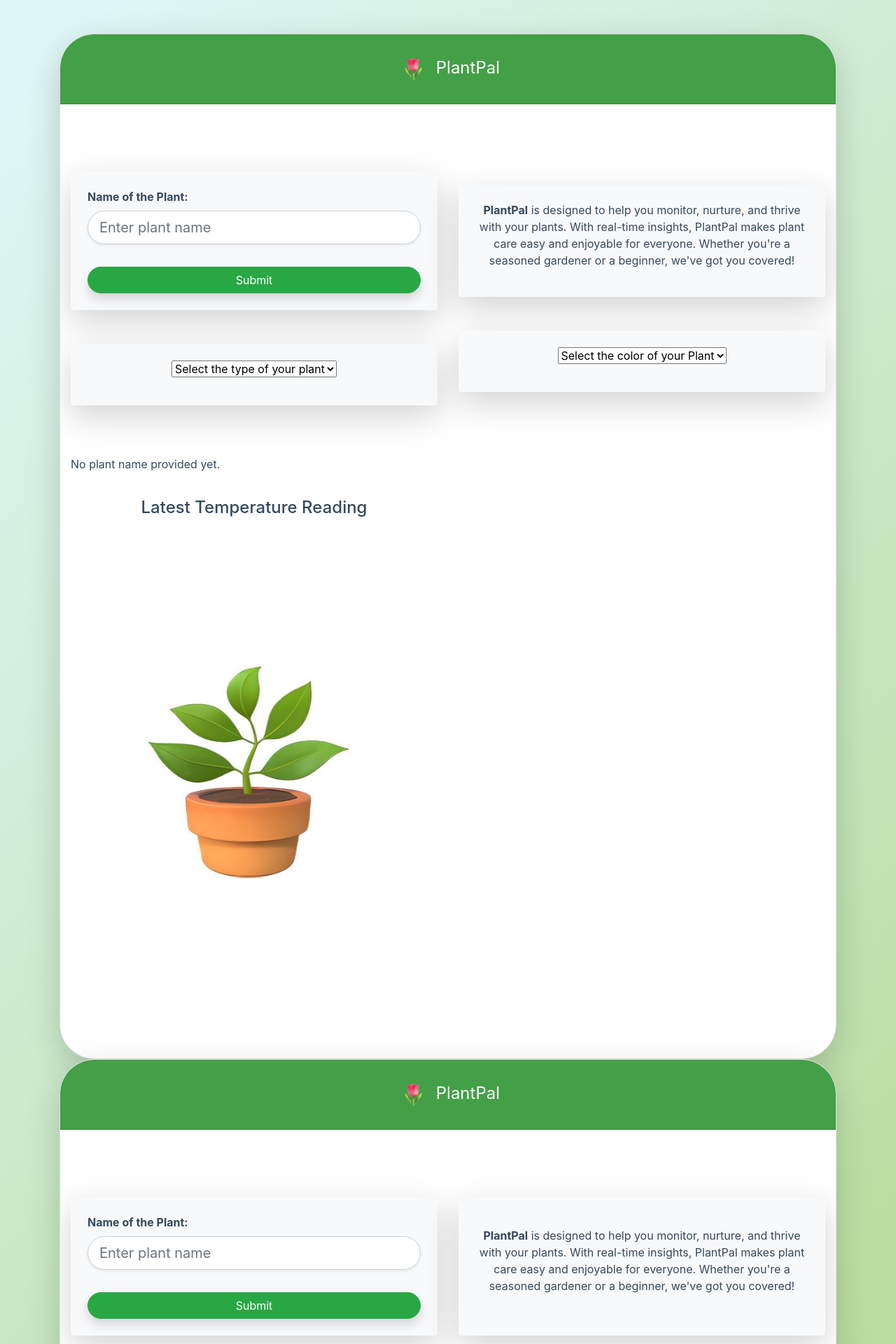
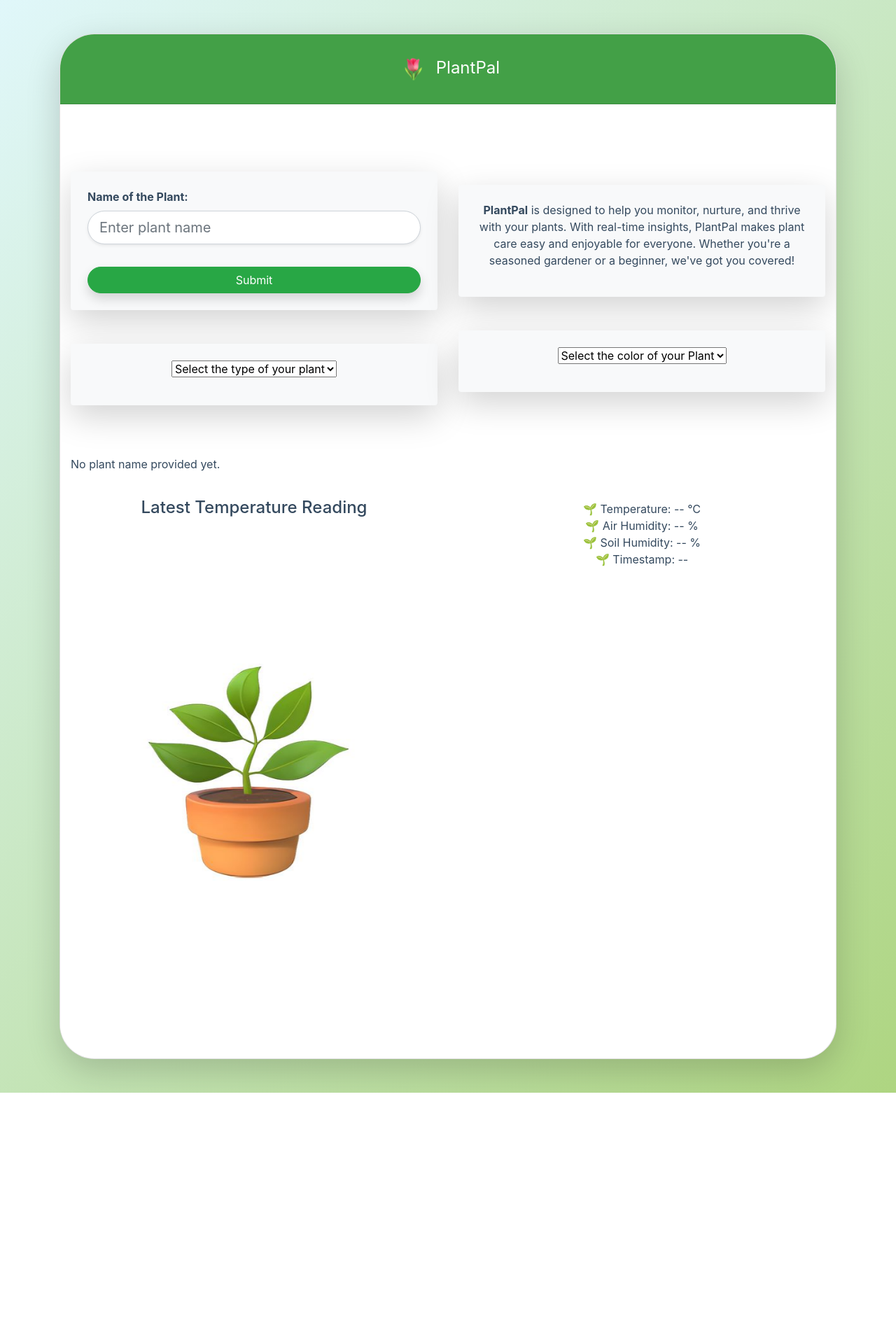
Before and after one commit to EdgarRetes/IoT-Plant, a Django app: template sensor_data/templates/main.html in a window 1280 px wide. Shown: the top 1920 px of the page at 70% size. After the commit the page ends 1561 px from the top, so only its background shows below. Run offline with Django 5.2, Linux system fonts and the light colour scheme; the template is opened without the code that fills it, so the values that code supplies are empty; some libraries are stand-ins or nearby versions.

Commit message:
[FIX] main.html

```diff
--- a/sensor_data/templates/main.html
+++ b/sensor_data/templates/main.html
@@ -157,106 +157,17 @@
                             <img src="{% static 'images/plantemoji.jpg' %}" alt="Plant emoji" id="plantImage" class="animated-plant">
                         </p>
                     </div>
-                     <!-- Segunda columna -->
                      <div class="col-md-6 mb-4">
                         <div class="p-4 text-center">
-                            {% for registry in registries %}
-                            <div>🌱 TempSensor: {{ registry.value }}°C </div>
-                            {% endfor %}
+                            <div id="temperature">🌱 Temperature: -- °C</div>
+                            <div id="air_humidity">🌱 Air Humidity: -- %</div>
+                            <div id="soil_humidity">🌱 Soil Humidity: -- %</div>
+                            <div id="timestamp">🌱 Timestamp: --</div>
                         </div>
                     </div>
                 </div>
             </div>
         </div>
-      <div class="card shadow-lg">
-        <div class="card-header mb-5 text-center">
-          <img
-            src="{% static 'images/flower.png' %}"
-            class="header-img"
-            alt="Flower emoji"
-          />
-          PlantPal
-        </div>
-        <div class="container mt-5">
-          <div class="row">
-            <!-- Primera columna -->
-            <div class="col-md-6 mb-4">
-              <div class="p-4 rounded shadow-lg bg-light h-100">
-                <form method="post">
-                  {% csrf_token %}
-                  <div class="form-group">
-                    <label for="name" class="font-weight-bold mb-2"
-                      >Name of the Plant:</label
-                    >
-                    <input
-                      type="text"
-                      id="name"
-                      name="name"
-                      class="form-control form-control-lg rounded-pill shadow-sm"
-                      placeholder="Enter plant name"
-                      required
-                    />
-                  </div>
-                  <button
-                    type="submit"
-                    class="btn btn-success btn-md mt-3 w-100 rounded-pill shadow"
-                  >
-                    Submit
-                  </button>
-                </form>
-              </div>
-            </div>
-
-            <!-- Segunda columna -->
-            <div class="col-md-6 mb-4">
-              <div
-                class="p-4 rounded shadow-lg bg-light h-100 d-flex justify-content-center align-items-center"
-              >
-                <p class="text-center">
-                  <strong>PlantPal</strong> is designed to help you monitor,
-                  nurture, and thrive with your plants. With real-time insights,
-                  PlantPal makes plant care easy and enjoyable for everyone.
-                  Whether you're a seasoned gardener or a beginner, we've got
-                  you covered!
-                </p>
-              </div>
-            </div>
-          </div>
-
-          {% if plant_name %}
-          <p class="text-center mt-5">
-            <strong>Monitoring Plant: {{ plant_name }}</strong>
-          </p>
-          {% else %}
-          <p>No plant name provided yet.</p>
-          {% endif %}
-        </div>
-        <div class="container mt-5">
-          <div class="row">
-            <div class="card-body col-md-6 mb-4">
-              <h4 class="card-title text-center">Latest Temperature Reading</h4>
-              <p class="temperature">
-                <img
-                  src="{% static 'images/plantemoji.jpg' %}"
-                  alt="Plant emoji"
-                  id="plantImage"
-                  class="animated-plant"
-                />
-              </p>
-            </div>
-            <!-- Segunda columna -->
-            <div class="col-md-6 mb-4">
-              <div class="p-4 text-center">
-                <div id="temperature">🌱 Temperature: -- °C</div>
-                <div id="air_humidity">🌱 Air Humidity: -- %</div>
-                <div id="soil_humidity">🌱 Soil Humidity: -- %</div>
-                <div id="timestamp">🌱 Timestamp: --</div>
-              </div>
-            </div>
-          </div>
-        </div>
-      </div>
-    </div>
 
     <script src="https://code.jquery.com/jquery-3.5.1.slim.min.js"></script>
     <script src="https://cdn.jsdelivr.net/npm/@popperjs/core@2.0.7/dist/umd/popper.min.js"></script>
```
